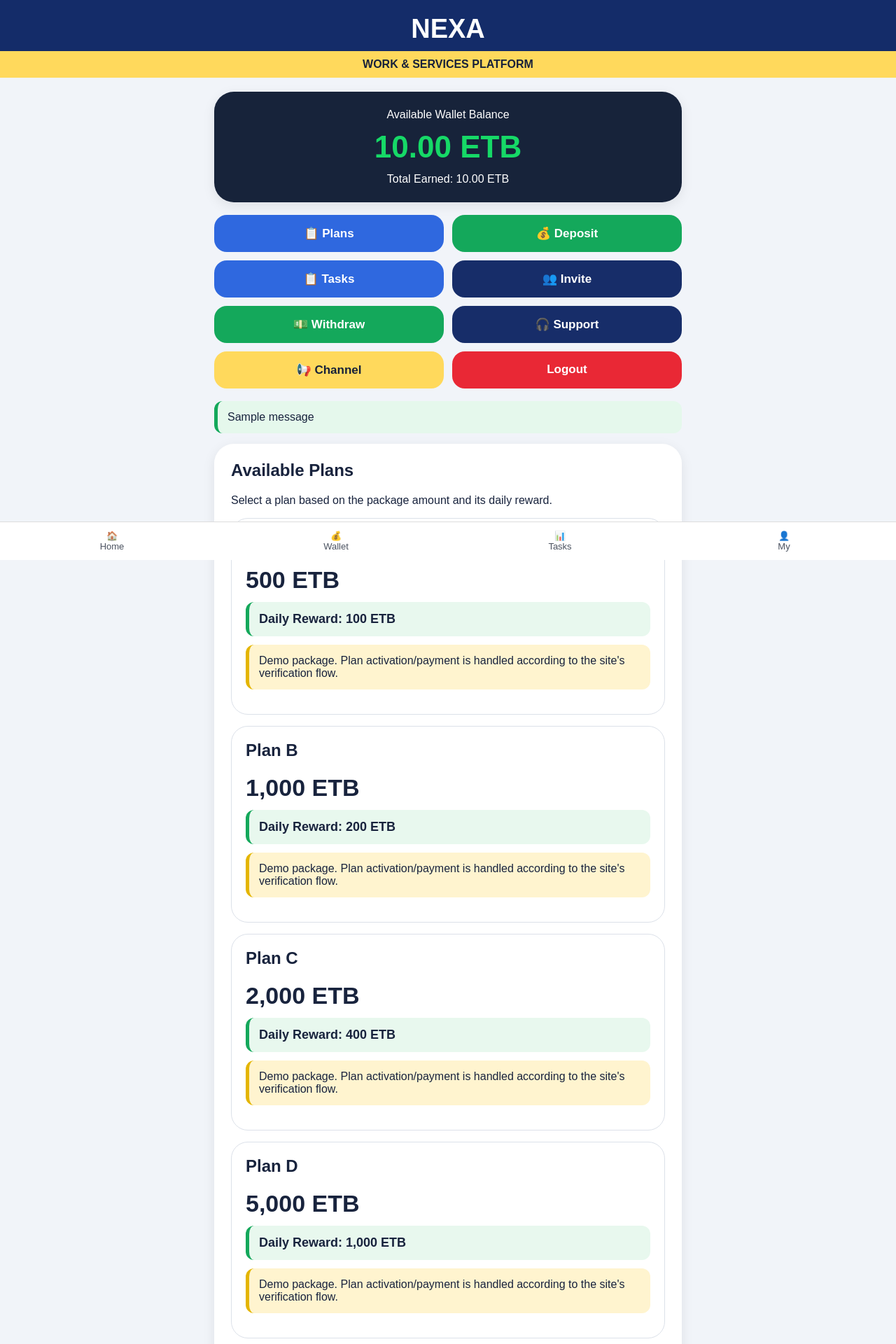
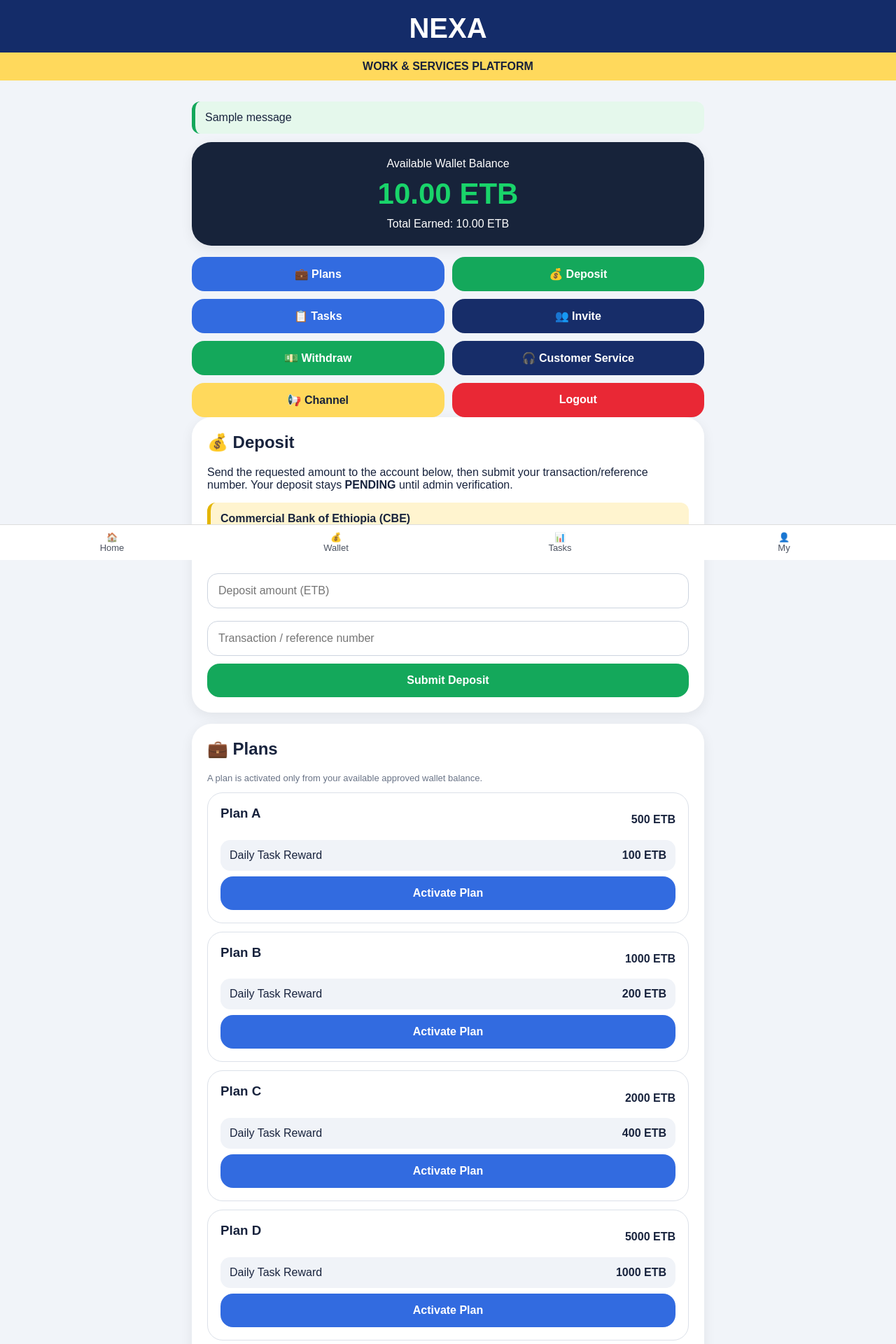
Before and after one commit to angesomgjohn-bot/direct-reward-demo, a Flask app: page / in a window 1280 px wide. Shown: the top 1920 px of the page at 70% size. Run offline with Flask 3, Linux system fonts and the light colour scheme; the visitor is signed in with stand-in values (Sample User, id 1); tables that the repository leaves empty hold one stand-in row (values such as "Sample post"); one stand-in notice (Sample message) is shown.

Commit message:
Update index.html

```diff
--- a/templates/index.html
+++ b/templates/index.html
@@ -7,56 +7,54 @@
 <style>
 *{box-sizing:border-box}
 body{margin:0;font-family:Arial,sans-serif;background:#f1f4f9;color:#18233d}
-.top{background:#142c69;color:#fff;text-align:center;padding:20px 10px 10px}
-.logo{font-size:38px;font-weight:900}
-.subtitle{background:#ffd95c;color:#17213a;padding:10px;margin:10px -10px -10px;font-weight:800}
-.container{max-width:700px;margin:auto;padding:20px 16px 100px}
-.card{background:#fff;border-radius:28px;padding:24px;margin-bottom:18px;box-shadow:0 5px 18px rgba(0,0,0,.08)}
+.top{background:#142c69;color:#fff;text-align:center;padding:18px 10px 0}
+.logo{font-size:40px;font-weight:900}
+.subtitle{background:#ffd95c;color:#17213a;padding:11px;margin:12px -10px 0;font-weight:800}
+.container{max-width:760px;margin:auto;padding:18px 14px 100px}
+.card{background:#fff;border-radius:28px;padding:22px;margin-bottom:16px;box-shadow:0 5px 18px rgba(0,0,0,.07)}
 .balance{background:#17233a;color:#fff;text-align:center}
-.balance-number{color:#16d967;font-size:44px;font-weight:900;margin:12px 0}
-.grid{display:grid;grid-template-columns:1fr 1fr;gap:12px}
-button,.btn{display:block;width:100%;border:0;border-radius:18px;padding:16px;background:#2f68df;color:#fff;font-size:17px;font-weight:700;text-decoration:none;text-align:center;cursor:pointer}
+.balance-number{font-size:42px;font-weight:900;color:#19d46a;margin:10px 0}
+.grid{display:grid;grid-template-columns:1fr 1fr;gap:11px}
+.btn,button{width:100%;border:0;border-radius:18px;padding:15px;background:#326be0;color:#fff;font-size:16px;font-weight:800;text-decoration:none;text-align:center;cursor:pointer}
 .green{background:#14a85b}.dark{background:#172d69}.yellow{background:#ffd95c;color:#17213a}.red{background:#e92835}
-.plan{border:1px solid #dce1e9;border-radius:24px;padding:20px;margin-top:16px}
-.price{font-size:34px;font-weight:900;margin:8px 0}
-.reward{background:#e8f8ee;border-left:5px solid #14a85b;padding:14px;border-radius:12px;margin:12px 0;font-size:18px;font-weight:800}
-input{width:100%;padding:15px;border:1px solid #ccd3df;border-radius:14px;margin:7px 0 12px;font-size:16px}
-.notice{background:#fff4cf;border-left:5px solid #e4b500;padding:14px;border-radius:12px;margin-bottom:15px}
-.success{background:#e5f8ec;border-left:5px solid #14a85b;padding:14px;border-radius:12px;margin-bottom:15px}
-.error{background:#ffe5e5;border-left:5px solid #e92835;padding:14px;border-radius:12px;margin-bottom:15px}
-.history{border-bottom:1px solid #ddd;padding:13px 0}
-.bottom{position:fixed;bottom:0;left:0;right:0;background:#fff;display:grid;grid-template-columns:repeat(4,1fr);border-top:1px solid #ddd;z-index:5}
-.bottom a{padding:12px 4px;text-align:center;color:#4b5260;text-decoration:none;font-size:13px}
+input{width:100%;padding:15px;border:1px solid #cdd4df;border-radius:15px;margin:7px 0 11px;font-size:16px}
+.notice{background:#fff4cf;border-left:5px solid #e4b500;padding:14px;border-radius:12px;margin:12px 0}
+.success{background:#e5f8ec;border-left-color:#14a85b}
+.error{background:#ffe5e8;border-left-color:#e92835}
+.plan{border:1px solid #dce1e9;border-radius:22px;padding:18px;margin-top:12px}
+.price{font-size:32px;font-weight:900;margin:5px 0 10px}
+.task{background:#f0f3f8;border-radius:14px;padding:13px;margin:8px 0}
+.row{display:flex;align-items:center;justify-content:space-between;gap:10px}
+.status{display:inline-block;border-radius:999px;padding:5px 10px;font-size:12px;font-weight:800}
+.pending{background:#fff0bd;color:#775700}.approved,.paid{background:#dff7e8;color:#0a7b3f}
+.rejected{background:#ffe0e4;color:#a7192e}
+.history{border-bottom:1px solid #e1e4e9;padding:12px 0}
+.muted{color:#697386;font-size:13px}
+.bottom{position:fixed;bottom:0;left:0;right:0;background:#fff;border-top:1px solid #ddd;display:grid;grid-template-columns:repeat(4,1fr);z-index:10}
+.bottom a{text-align:center;text-decoration:none;color:#4b5260;padding:10px 3px;font-size:13px}
 h1,h2,h3{margin-top:0}
-@media(max-width:500px){.balance-number{font-size:38px}}
+small{color:#687386}
+@media(max-width:520px){.grid{gap:8px}.btn,button{padding:14px 8px}.balance-number{font-size:36px}}
 </style>
 </head>
 <body>
-
 <div class="top">
   <div class="logo">NEXA</div>
   <div class="subtitle">WORK & SERVICES PLATFORM</div>
 </div>
 
 <div class="container">
+{% with messages=get_flashed_messages(with_categories=true) %}
+{% for category,message in messages %}
+<div class="notice {{ 'success' if category=='success' else 'error' }}">{{ message }}</div>
+{% endfor %}
+{% endwith %}
 
 {% if not user %}
-
 <div class="card">
   <h1>Welcome to NEXA</h1>
-  <div class="notice">
-    This website is a demo/work prototype. It does not accept real deposits
-    or transfer real money.
-  </div>
-
-  {% with messages = get_flashed_messages(with_categories=true) %}
-    {% for category, message in messages %}
-      <div class="{{ 'success' if category == 'success' else 'error' }}">{{ message }}</div>
-    {% endfor %}
-  {% endwith %}
-
   <h2>Login</h2>
-  <form method="POST" action="/login">
+  <form method="post" action="/login">
     <input name="phone" placeholder="Phone number" required>
     <input name="password" type="password" placeholder="Password" required>
     <button type="submit">Login</button>
@@ -65,14 +63,13 @@ h1,h2,h3{margin-top:0}
 
 <div class="card">
   <h2>Create Account</h2>
-  <form method="POST" action="/register">
+  <form method="post" action="/register">
     <input name="phone" placeholder="Phone number" required>
-    <input name="password" type="password" placeholder="Password" required>
-    <input name="referral" placeholder="Referral code (optional)">
-    <button class="green" type="submit">Register</button>
+    <input name="password" type="password" placeholder="Password (6+ characters)" required>
+    <input name="referral" value="{{ request.args.get('ref','') }}" placeholder="Referral code (optional)">
+    <button class="green" type="submit">Create Account</button>
   </form>
 </div>
-
 {% else %}
 
 <div class="card balance">
@@ -82,131 +79,137 @@ h1,h2,h3{margin-top:0}
 </div>
 
 <div class="grid">
-  <a class="btn" href="#plans">📋 Plans</a>
+  <a class="btn" href="#plans">💼 Plans</a>
   <a class="btn green" href="#deposit">💰 Deposit</a>
   <a class="btn" href="#tasks">📋 Tasks</a>
-  <a class="btn dark" href="/referral">👥 Invite</a>
+  <a class="btn dark" href="#referral">👥 Invite</a>
   <a class="btn green" href="#withdraw">💵 Withdraw</a>
-  <a class="btn dark" href="/support">🎧 Support</a>
+  <a class="btn dark" href="/support">🎧 Customer Service</a>
   <a class="btn yellow" href="/channel">📢 Channel</a>
   <a class="btn red" href="/logout">Logout</a>
 </div>
 
-{% with messages = get_flashed_messages(with_categories=true) %}
-  {% for category, message in messages %}
-    <div class="{{ 'success' if category == 'success' else 'error' }}" style="margin-top:18px">{{ message }}</div>
-  {% endfor %}
-{% endwith %}
+<div class="card" id="deposit">
+  <h2>💰 Deposit</h2>
+  <p>Send the requested amount to the account below, then submit your transaction/reference number. Your deposit stays <b>PENDING</b> until admin verification.</p>
+  <div class="notice">
+    <b>{{ bank_name }}</b><br>
+    Account Name: {{ bank_account_name or 'Configure BANK_ACCOUNT_NAME in Render' }}<br>
+    Account Number: {{ bank_account_number or 'Configure BANK_ACCOUNT_NUMBER in Render' }}
+  </div>
+  <form method="post" action="/deposit">
+    <input name="amount" type="number" min="1" step="0.01" placeholder="Deposit amount (ETB)" required>
+    <input name="reference" placeholder="Transaction / reference number" required>
+    <button class="green" type="submit">Submit Deposit</button>
+  </form>
+</div>
 
 <div class="card" id="plans">
-  <h2>Available Plans</h2>
-  <p>Select a plan based on the package amount and its daily reward.</p>
-
+  <h2>💼 Plans</h2>
+  <p class="muted">A plan is activated only from your available approved wallet balance.</p>
   {% for plan in plans %}
   <div class="plan">
-    <h2>{{ plan["name"] }}</h2>
-    <div class="price">{{ "{:,.0f}".format(plan["price"]) }} ETB</div>
-    <div class="reward">
-      Daily Reward: {{ "{:,.0f}".format(plan["daily_reward"]) }} ETB
-    </div>
-    <div class="notice">
-      Demo package. Plan activation/payment is handled according to the site's
-      verification flow.
-    </div>
+    <div class="row"><h3>{{ plan["name"] }}</h3><b>{{ "%.0f"|format(plan["price"]) }} ETB</b></div>
+    <div class="task"><div class="row"><span>Daily Task Reward</span><b>{{ "%.0f"|format(plan["daily_reward"]) }} ETB</b></div></div>
+    <form method="post" action="/start-plan/{{ plan['id'] }}">
+      <button type="submit">Activate Plan</button>
+    </form>
   </div>
   {% endfor %}
 </div>
 
-<div class="card" id="deposit">
-  <h2>💰 Deposit</h2>
-  <p>Send the requested amount to the account shown below, then submit your
-     transaction/reference number for verification.</p>
-
-  <div class="notice">
-    <strong>{{ bank_name }}</strong><br>
-    Account Name: {{ bank_account_name or "Set BANK_ACCOUNT_NAME in Render" }}<br>
-    Account Number: {{ bank_account_number or "Set BANK_ACCOUNT_NUMBER in Render" }}
-  </div>
-
-  <form method="POST" action="/deposit">
-    <input name="amount" type="number" min="1" step="0.01"
-           placeholder="Deposit amount (ETB)" required>
-    <input name="reference"
-           placeholder="Transaction / reference number" required>
-    <button class="green" type="submit">Submit Deposit for Verification</button>
-  </form>
+<div class="card" id="tasks">
+  <h2>📋 My Tasks</h2>
+  {% if tasks %}
+    {% for task in tasks %}
+    <div class="task">
+      <div class="row">
+        <div><b>{{ task["task_name"] }}</b><br><small>{{ task["created_at"] }}</small></div>
+        <b>{{ "%.2f"|format(task["reward"]) }} ETB</b>
+      </div>
+      <br>
+      {% if task["completed"] %}
+        <span class="status approved">✓ COMPLETED</span>
+      {% else %}
+        <form method="post" action="/complete-task/{{ task['id'] }}">
+          <button class="green" type="submit">Complete Task</button>
+        </form>
+      {% endif %}
+    </div>
+    {% endfor %}
+  {% else %}
+    <p class="muted">No tasks yet.</p>
+  {% endif %}
 </div>
 
 <div class="card" id="withdraw">
   <h2>💵 Withdraw</h2>
-  <p>Enter the amount and the bank account details for your withdrawal request.</p>
-  <form method="POST" action="/withdraw">
-    <input name="amount" type="number" min="1" step="0.01"
-           placeholder="Withdrawal amount (ETB)" required>
-    <input name="account_name" placeholder="Account name" required>
-    <input name="account_number" placeholder="Account number" required>
-    <button class="green" type="submit">Submit Withdrawal</button>
+  <p>Withdrawal requests are reserved from your available balance and remain <b>PENDING</b> until admin review.</p>
+  <form method="post" action="/withdraw">
+    <input name="amount" type="number" min="1" step="0.01" placeholder="Withdrawal amount (ETB)" required>
+    <input name="account_number" placeholder="Receiving account number" required>
+    <input name="account_name" placeholder="Receiving account name" required>
+    <button class="green" type="submit">Request Withdrawal</button>
   </form>
 </div>
 
-<div class="card" id="tasks">
-  <h2>📋 Tasks</h2>
-  <p>Task management will appear here when tasks are assigned to your account.</p>
-</div>
-
-<div class="card">
-  <h2>Deposit History</h2>
-  {% if deposits %}
-    {% for item in deposits %}
-      <div class="history">
-        <strong>{{ "%.2f"|format(item["amount"]) }} ETB</strong><br>
-        Reference: {{ item["reference"] }}<br>
-        Status: {{ item["status"] }}
-      </div>
-    {% endfor %}
-  {% else %}
-    <p>No deposits submitted yet.</p>
+<div class="card" id="referral">
+  <h2>👥 Referral Link</h2>
+  <p>Your referral code: <b>{{ user["referral_code"] }}</b></p>
+  <a class="btn dark" href="/referral">Generate / Show My Referral Link</a>
+  {% if referral_link %}
+  <input value="{{ referral_link }}" readonly onclick="this.select()">
+  <p class="muted">Tap the link to select it, then copy and share it.</p>
   {% endif %}
 </div>
 
 <div class="card">
-  <h2>Withdrawal History</h2>
-  {% if withdrawals %}
-    {% for item in withdrawals %}
-      <div class="history">
-        <strong>{{ "%.2f"|format(item["amount"]) }} ETB</strong><br>
-        Net: {{ "%.2f"|format(item["net_amount"]) }} ETB<br>
-        Status: {{ item["status"] }}
-      </div>
-    {% endfor %}
+  <h2>🎧 Customer Service</h2>
+  {% if customer_service_url %}
+  <a class="btn dark" href="{{ customer_service_url }}" target="_blank">Contact Customer Service</a>
   {% else %}
-    <p>No withdrawals submitted yet.</p>
+  <p class="muted">Customer service link is not configured.</p>
   {% endif %}
 </div>
 
 <div class="card">
-  <h2>History</h2>
-  {% if history %}
-    {% for item in history %}
-      <div class="history">
-        <strong>{{ item["action"] }}</strong><br>
-        Amount: {{ "%.2f"|format(item["amount"]) }} ETB<br>
-        <small>{{ item["note"] }}</small>
-      </div>
-    {% endfor %}
+  <h2>📢 Official Channel</h2>
+  {% if official_telegram_url %}
+  <a class="btn yellow" href="{{ official_telegram_url }}" target="_blank">Open Official Channel</a>
   {% else %}
-    <p>No history yet.</p>
+  <p class="muted">Official channel link is not configured.</p>
   {% endif %}
 </div>
 
 <div class="card">
-  <h2>About NEXA</h2>
-  <p>NEXA is a work and services platform prototype for demonstrating
-     accounts, plans, deposits, withdrawals and wallet features.</p>
-  <div class="notice">
-    Demo mode: no guaranteed investment returns or real-money transfer is
-    processed by this prototype.
+  <h2>💰 Deposit History</h2>
+  {% for item in deposits %}
+  <div class="history">
+    <div class="row"><b>{{ "%.2f"|format(item["amount"]) }} ETB</b><span class="status {{ item['status']|lower }}">{{ item["status"] }}</span></div>
+    <small>Ref: {{ item["reference"] }} · {{ item["created_at"] }}</small>
   </div>
+  {% else %}<p class="muted">No deposits yet.</p>{% endfor %}
+</div>
+
+<div class="card">
+  <h2>💵 Withdrawal History</h2>
+  {% for item in withdrawals %}
+  <div class="history">
+    <div class="row"><b>{{ "%.2f"|format(item["amount"]) }} ETB</b><span class="status {{ item['status']|lower }}">{{ item["status"] }}</span></div>
+    <small>Net: {{ "%.2f"|format(item["net_amount"]) }} ETB · {{ item["created_at"] }}</small>
+  </div>
+  {% else %}<p class="muted">No withdrawals yet.</p>{% endfor %}
+</div>
+
+<div class="card">
+  <h2>Activity History</h2>
+  {% for item in history %}
+  <div class="history">
+    <b>{{ item["action"] }}</b><br>
+    <span>{{ "%.2f"|format(item["amount"]) }} ETB</span><br>
+    <small>{{ item["note"] or "" }} · {{ item["created_at"] }}</small>
+  </div>
+  {% else %}<p class="muted">No history yet.</p>{% endfor %}
 </div>
 
 {% endif %}
@@ -217,9 +220,8 @@ h1,h2,h3{margin-top:0}
   <a href="/">🏠<br>Home</a>
   <a href="#deposit">💰<br>Wallet</a>
   <a href="#tasks">📊<br>Tasks</a>
-  <a href="/referral">👤<br>My</a>
+  <a href="#referral">👤<br>My</a>
 </div>
 {% endif %}
-
 </body>
-  </html>
+    </html>
```
